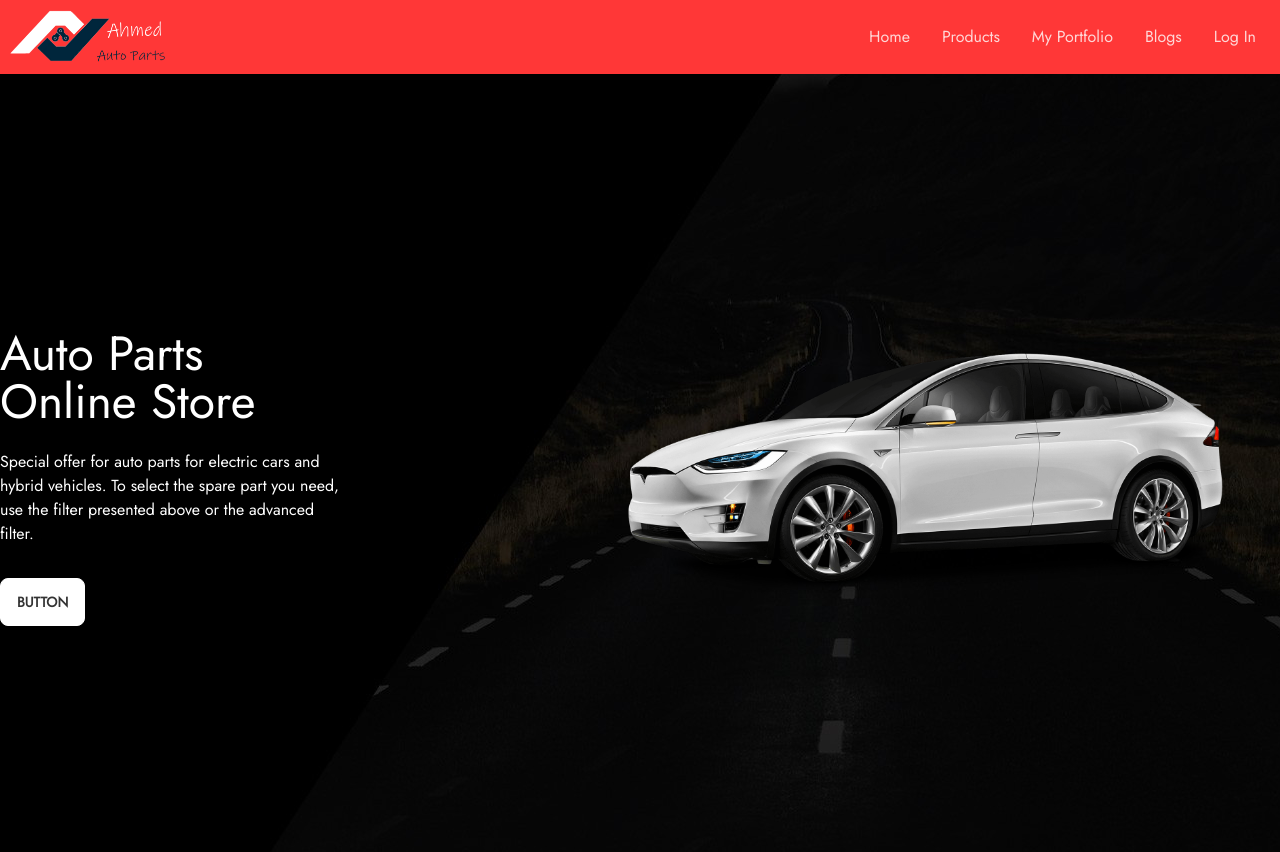
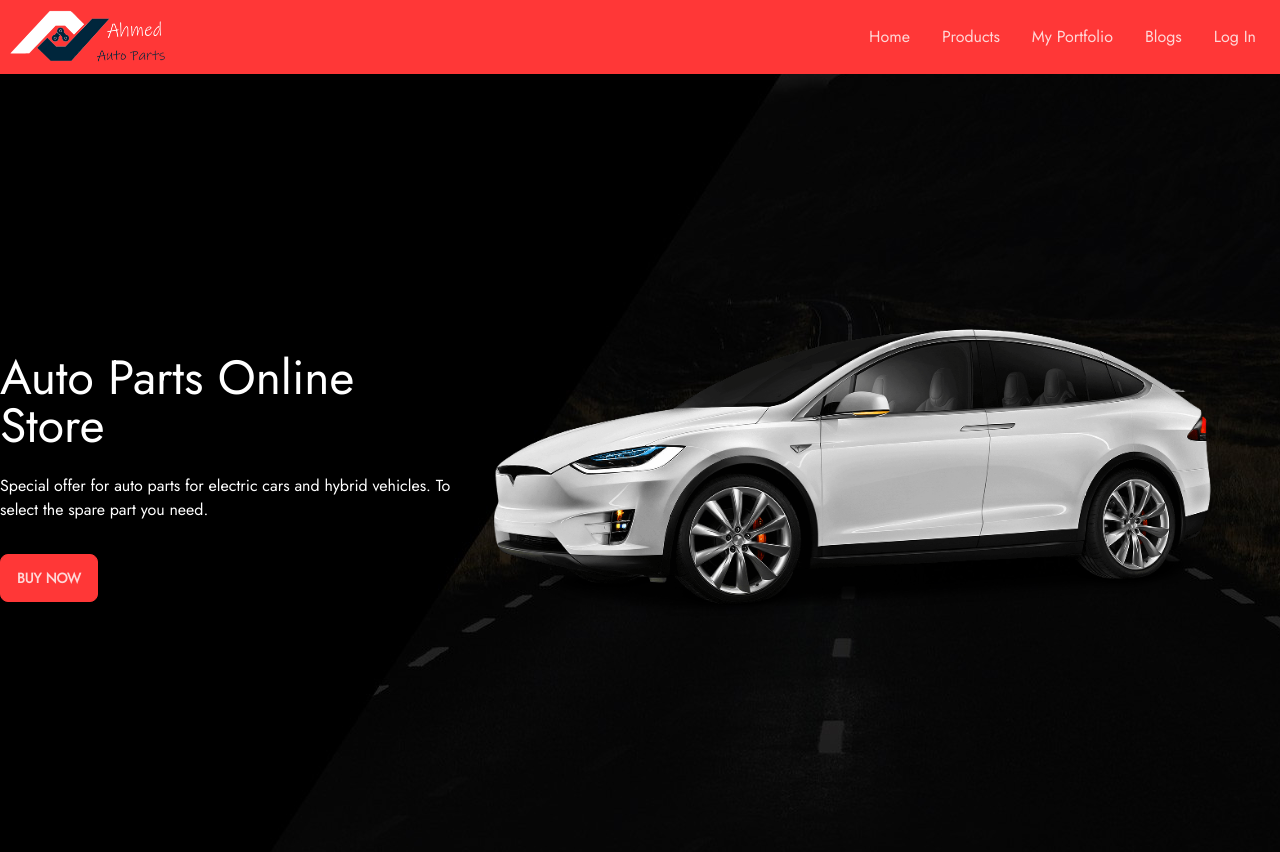
Before and after one commit to mdmahfujarrahman/ahmed-auto-parts, a React (Create React App) app: page / in a window 1280 px wide. Shown: the top 852 px of the page. Built offline with nearby package versions, Linux system fonts and the light colour scheme; a web font is replaced by a local one.

Commit message:
banner section done

```diff
--- a/package.json
+++ b/package.json
@@ -6,6 +6,7 @@
         "@testing-library/jest-dom": "^5.16.4",
         "@testing-library/react": "^13.2.0",
         "@testing-library/user-event": "^13.5.0",
+        "animate.css": "^4.1.1",
         "daisyui": "^2.15.1",
         "firebase": "^9.8.1",
         "react": "^18.1.0",
--- a/src/Pages/Home/Banner/Banner.js
+++ b/src/Pages/Home/Banner/Banner.js
@@ -1,3 +1,4 @@
+import "animate.css";
 import React from 'react';
 import car from '../../../asset/Slider Car.png';
 
@@ -7,20 +8,18 @@ const Banner = () => {
     return (
         <section className="bg-hero-bg bg-center">
             <div className="container mx-auto">
-                <div className="flex flex-col md:flex-row justify-center items-center h-screen">
-                    <div className="text-white text-center md:text-left">
+                <div className="flex flex-col md:flex-row justify-between items-center h-screen">
+                    <div className="text-white text-center md:text-left animate__animated animate__fadeInTopLeft">
                         <h1 className="text-5xl my-6">
                             Auto Parts Online Store
                         </h1>
                         <p className="my-4">
                             Special offer for auto parts for electric cars and
-                            hybrid vehicles. To select the spare part you need,
-                            use the filter presented above or the advanced
-                            filter.
+                            hybrid vehicles. To select the spare part you need.
                         </p>
-                        <button class="btn btn-secondary my-4">Button</button>
+                        <button class="btn btn-primary my-4">Buy Now</button>
                     </div>
-                    <div class="ml-0 md:ml-64 transition ease-in-out">
+                    <div class="w-11/12 animate__animated animate__fadeInRightBig">
                         <img src={car} alt="" />
                     </div>
                 </div>
```
Also changed, not shown: 1 other file (tests, documents, lock files or other folders).
